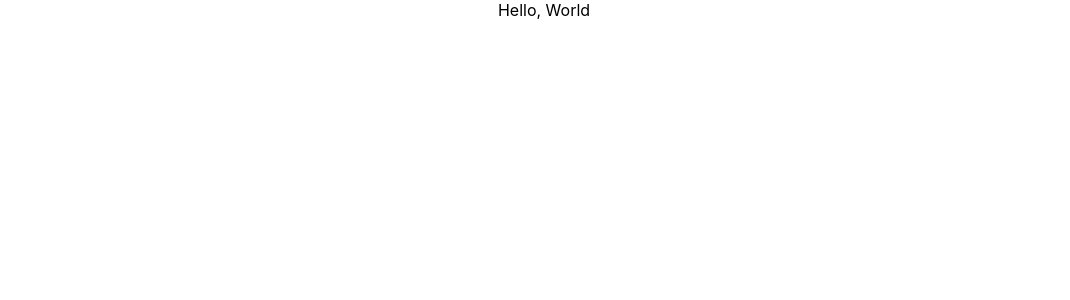
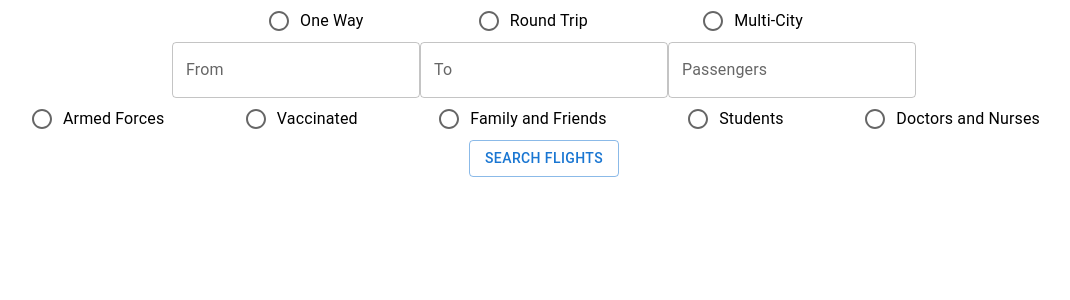
Before and after one commit to sanskarbansal/indigohack-frontend, a React app: page / in a window 1280 px wide. Shown: the top 300 px of the page, without its empty margins (96-1166 px from the left). Built offline with nearby package versions, Linux system fonts and the light colour scheme.

Commit message:
basic form for input

```diff
--- a/app/App.js
+++ b/app/App.js
@@ -1,11 +1,12 @@
-import './App.css';
+import "./App.css";
+import FormSection from "./components/FormSection";
 
 function App() {
-  return (
-    <div className="App">
-      Hello, World
-    </div>
-  );
+    return (
+        <div className="App">
+            <FormSection />
+        </div>
+    );
 }
 
 export default App;
--- /dev/null
+++ b/app/components/FormSection.js
@@ -0,0 +1,29 @@
+import { Box, Button, FormControlLabel, Radio, RadioGroup, TextField } from "@mui/material";
+import React from "react";
+
+export default function FormSection() {
+    return (
+        <>
+            <Box sx={{ width: "550px", margin: "0 auto" }}>
+                <RadioGroup sx={{ display: "flex", flexDirection: "row", justifyContent: "space-between", alignItems: "center" }} defaultValue="flight-type">
+                    <FormControlLabel value="oneway" control={<Radio />} label="One Way" />
+                    <FormControlLabel value="roundtrip" control={<Radio />} label="Round Trip" />
+                    <FormControlLabel value="multicity" control={<Radio />} label="Multi-City" />
+                </RadioGroup>
+            </Box>
+            <TextField id="from-inp" label="From" variant="outlined" />
+            <TextField id="to-inp" label="To" variant="outlined" />
+            <TextField id="number-passengers" label="Passengers" variant="outlined" />
+            <Box sx={{ width: "80%", margin: "0 auto" }}>
+                <RadioGroup sx={{ display: "flex", flexDirection: "row", justifyContent: "space-between", alignItems: "center" }} defaultValue="fam-type">
+                    <FormControlLabel value="armed" control={<Radio />} label="Armed Forces" />
+                    <FormControlLabel value="vaccinated" control={<Radio />} label="Vaccinated" />
+                    <FormControlLabel value="fam-friends" control={<Radio />} label="Family and Friends" />
+                    <FormControlLabel value="students" control={<Radio />} label="Students" />
+                    <FormControlLabel value="doctors" control={<Radio />} label="Doctors and Nurses" />
+                </RadioGroup>
+            </Box>
+            <Button variant="outlined">Search Flights</Button>
+        </>
+    );
+}
--- a/package.json
+++ b/package.json
@@ -7,6 +7,7 @@
     "@emotion/react": "^11.11.1",
     "@emotion/styled": "^11.11.0",
     "@mui/material": "^5.13.4",
+    "@mui/x-date-pickers": "^6.7.0",
     "@pmmmwh/react-refresh-webpack-plugin": "^0.5.3",
     "@svgr/webpack": "^5.5.0",
     "@testing-library/jest-dom": "^5.16.5",
```
Also changed, not shown: app/components/Form.js (deleted, +0 -32 lines), 1 other file (tests, documents, lock files or other folders).
